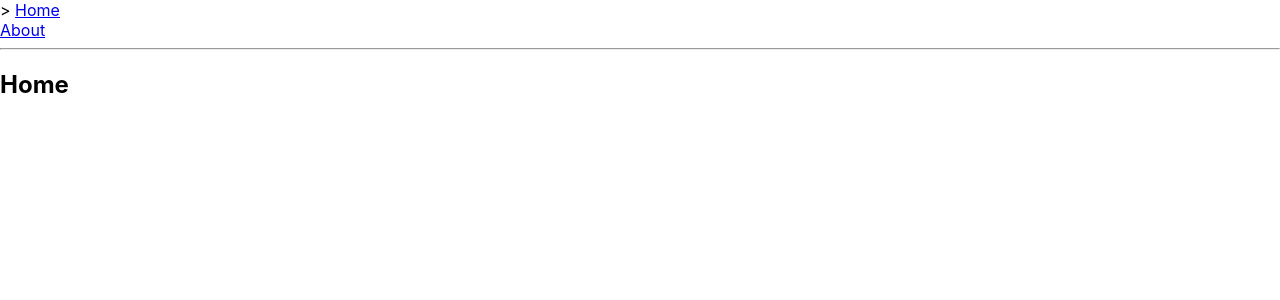
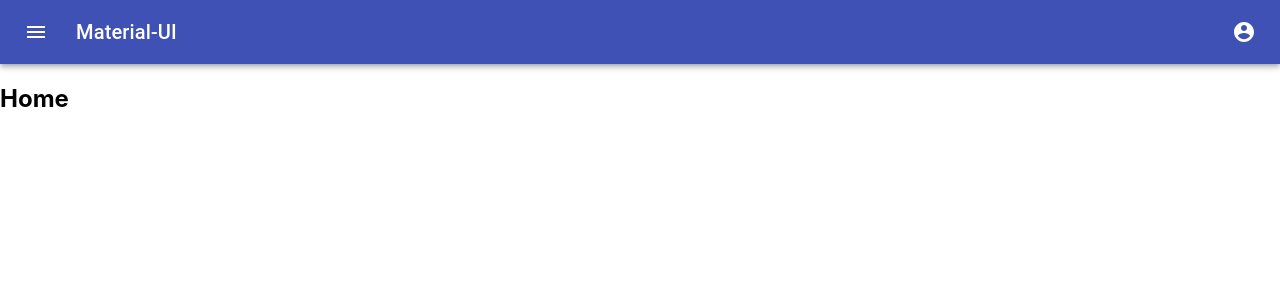
Before and after one commit to jhonhernandez300/AplicationDePrueba, a React (Create React App) app: page / in a window 1280 px wide. Shown: the top 300 px of the page. Built offline with nearby package versions, Linux system fonts and the light colour scheme.

Commit message:
menu con links subrayados

```diff
--- a/src/CustomLinkExample.js
+++ b/src/CustomLinkExample.js
@@ -4,25 +4,180 @@
   Switch,
   Route,
   Link,
-  useRouteMatch
+  useRouteMatch,
+  useHistory
 } from "react-router-dom";
+import { fade, makeStyles } from '@material-ui/core/styles';
+import AppBar from '@material-ui/core/AppBar';
+import Toolbar from '@material-ui/core/Toolbar';
+import IconButton from '@material-ui/core/IconButton';
+import Typography from '@material-ui/core/Typography';
+import InputBase from '@material-ui/core/InputBase';
+import Badge from '@material-ui/core/Badge';
+import MenuItem from '@material-ui/core/MenuItem';
+import Menu from '@material-ui/core/Menu';
+import MenuIcon from '@material-ui/icons/Menu';
+import SearchIcon from '@material-ui/icons/Search';
+import AccountCircle from '@material-ui/icons/AccountCircle';
+import MailIcon from '@material-ui/icons/Mail';
+import NotificationsIcon from '@material-ui/icons/Notifications';
+import MoreIcon from '@material-ui/icons/MoreVert';
+import Configuration from './Configuration';
 
-// This example show how you could create a custom
-// <Link> that renders something special when the URL
-// is the same as the one the <Link> points to.
+const useStyles = makeStyles((theme) => ({
+    grow: {
+      flexGrow: 1,
+    },
+    menuButton: {
+      marginRight: theme.spacing(2),
+    },
+    title: {
+      display: 'none',
+      [theme.breakpoints.up('sm')]: {
+        display: 'block',
+      },
+    },
+    search: {
+      position: 'relative',
+      borderRadius: theme.shape.borderRadius,
+      backgroundColor: fade(theme.palette.common.white, 0.15),
+      '&:hover': {
+        backgroundColor: fade(theme.palette.common.white, 0.25),
+      },
+      marginRight: theme.spacing(2),
+      marginLeft: 0,
+      width: '100%',
+      [theme.breakpoints.up('sm')]: {
+        marginLeft: theme.spacing(3),
+        width: 'auto',
+      },
+    },
+    searchIcon: {
+      padding: theme.spacing(0, 2),
+      height: '100%',
+      position: 'absolute',
+      pointerEvents: 'none',
+      display: 'flex',
+      alignItems: 'center',
+      justifyContent: 'center',
+    },
+    inputRoot: {
+      color: 'inherit',
+    },
+    inputInput: {
+      padding: theme.spacing(1, 1, 1, 0),
+      // vertical padding + font size from searchIcon
+      paddingLeft: `calc(1em + ${theme.spacing(4)}px)`,
+      transition: theme.transitions.create('width'),
+      width: '100%',
+      [theme.breakpoints.up('md')]: {
+        width: '20ch',
+      },
+    },
+    sectionDesktop: {
+      display: 'none',
+      [theme.breakpoints.up('md')]: {
+        display: 'flex',
+      },
+    },
+    sectionMobile: {
+      display: 'flex',
+      [theme.breakpoints.up('md')]: {
+        display: 'none',
+      },
+    },
+  }));
 
 export default function CustomLinkExample() {
-  return (
-    <Router>
-      <div>
+    const classes = useStyles();
+    const [anchorEl, setAnchorEl] = React.useState(null);
+    const [mobileMoreAnchorEl, setMobileMoreAnchorEl] = React.useState(null);
+    let history = useHistory();
+    const isMenuOpen = Boolean(anchorEl);
+
+
+    const handleProfileMenuOpen = (event) => {
+      setAnchorEl(event.currentTarget);
+    };
+
+    const handleMobileMenuClose = () => {
+      setMobileMoreAnchorEl(null);
+    };
+
+    const handleMenuClose = () => {
+      //history.push("/Configuration");
+      setAnchorEl(null);
+      handleMobileMenuClose();
+    };
+
+
+    const menuId = 'primary-search-account-menu';
+    const renderMenu = (
+      <Menu
+        anchorEl={anchorEl}
+        anchorOrigin={{ vertical: 'top', horizontal: 'right' }}
+        id={menuId}
+        keepMounted
+        transformOrigin={{ vertical: 'top', horizontal: 'right' }}
+        open={isMenuOpen}
+        onClose={handleMenuClose}
+      >
+        <MenuItem onClick={handleMenuClose}>
+        {/* <div onClick={this.props.history.push('/Configuration')}> some stuff </div> */}
+          aksdjfkds
+        </MenuItem>
+        <MenuItem onClick={handleMenuClose}>
         <OldSchoolMenuLink
           activeOnlyWhenExact={true}
           to="/"
           label="Home"
         />
+        </MenuItem>
+        <MenuItem>
         <OldSchoolMenuLink to="/about" label="About" />
+        </MenuItem>
+      </Menu>
+    );
 
-        <hr />
+
+  return (
+    <Router>
+      <div>
+      <div className={classes.grow}>
+      <AppBar position="static">
+        <Toolbar>
+          <IconButton
+            edge="start"
+            className={classes.menuButton}
+            color="inherit"
+            aria-label="open drawer"
+          >
+            <MenuIcon />
+          </IconButton>
+          <Typography className={classes.title} variant="h6" noWrap>
+            Material-UI
+          </Typography>
+
+          <div className={classes.grow} />
+          <div className={classes.sectionDesktop}>
+
+            <IconButton
+              edge="end"
+              aria-label="account of current user"
+              aria-controls={menuId}
+              aria-haspopup="true"
+              onClick={handleProfileMenuOpen}
+              color="inherit"
+            >
+              <AccountCircle />
+            </IconButton>
+          </div>
+
+        </Toolbar>
+      </AppBar>
+
+      {renderMenu}
+    </div>
 
         <Switch>
           <Route exact path="/">
@@ -43,9 +198,10 @@
     exact: activeOnlyWhenExact
   });
 
+
   return (
-    <div className={match ? "active" : ""}>
-      {match && "> "}
+    // <div className={match ? "active" : ""}>
+    <div>
       <Link to={to}>{label}</Link>
     </div>
   );
--- a/src/index.js
+++ b/src/index.js
@@ -3,10 +3,12 @@
 import './index.css';
 import App from './App';
 import reportWebVitals from './reportWebVitals';
+import CustomLinkExample from './CustomLinkExample';
 
 ReactDOM.render(
   // <React.StrictMode>
-    <App />,
+    // <App />,
+    <CustomLinkExample />,
   // </React.StrictMode>,
   document.getElementById('root')
 );
```
